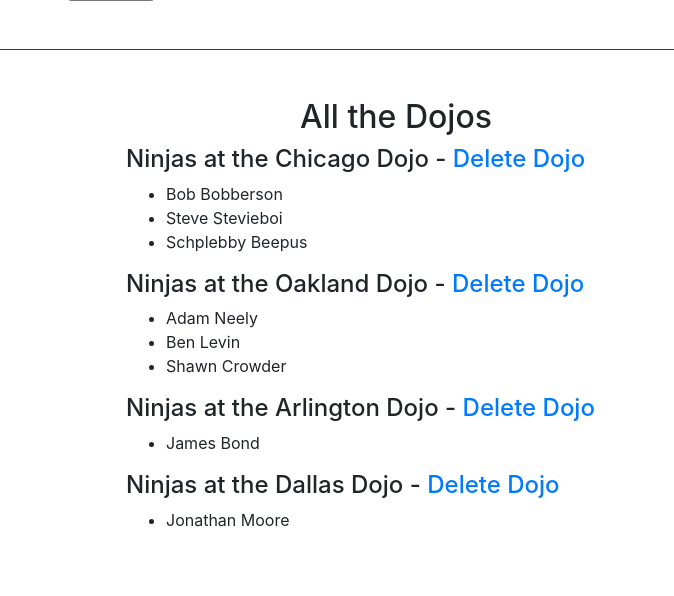
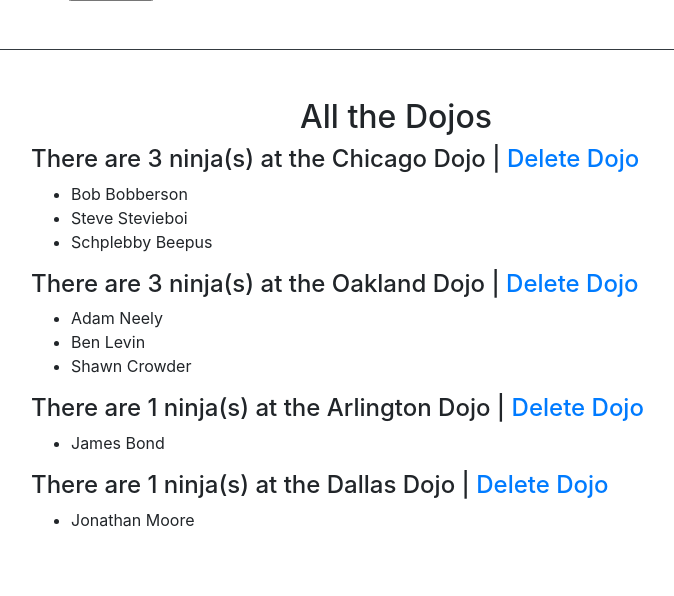
Before and after one commit to jamscodes/django_chapter, a Django app: page / in a window 1280 px wide. Shown: the part 269-865 px from the top of the page, without its empty margins (244-918 px from the left). Run offline with Django 3.2, Linux system fonts and the light colour scheme; data comes from the database, SQL or seed files in the repository; both versions use the stored data as it was after the commit; some libraries are stand-ins or nearby versions.

Commit message:
Add student count to dojo summary line

```diff
--- /dev/null
+++ b/django_orm/dojo_ninjas_proj/dojo_ninjas_app/static/scripts.js
@@ -0,0 +1,3 @@
+$(document).ready(function() {
+    console.log("Hello world!")
+})
--- a/django_orm/dojo_ninjas_proj/dojo_ninjas_app/templates/home.html
+++ b/django_orm/dojo_ninjas_proj/dojo_ninjas_app/templates/home.html
@@ -66,9 +66,9 @@
             <div class="col-12">
                 <h2 class="text-center">All the Dojos</h2>
             </div>
-            <div class="col-6 offset-3">
+            <div class="col-8 offset-2">
                 {% for dojo in dojos %}
-                <h4>Ninjas at the {{dojo.name}} - <a href="/delete_dojo/{{dojo.id}}/">Delete Dojo</a></h3>
+                <h4>There are {{dojo.ninjas.all|length}} ninja(s) at the {{dojo.name}} | <a href="/delete_dojo/{{dojo.id}}/">Delete Dojo</a></h4>
                 <ul>
                     {% for ninja in dojo.ninjas.all %}
                     <li>{{ninja.first_name}} {{ninja.last_name}}</li>
@@ -78,5 +78,8 @@
             </div>
         </div>
     </div>
+
+<script src="https://ajax.googleapis.com/ajax/libs/jquery/3.5.1/jquery.min.js"></script>
+<script src="{% static 'scripts.js' %}"></script>
 </body>
 </html>
--- a/django_orm/dojo_ninjas_proj/dojo_ninjas_app/views.py
+++ b/django_orm/dojo_ninjas_proj/dojo_ninjas_app/views.py
@@ -6,7 +6,6 @@ from .models import Dojo, Ninja
 def index(request):
     context = {
         'dojos': Dojo.objects.all(),
-        'ninjas': Ninja.objects.all()
     }
     return render(request, 'home.html', context)
 
```
Also changed, not shown: django_orm/dojo_ninjas_proj/db.sqlite3.
